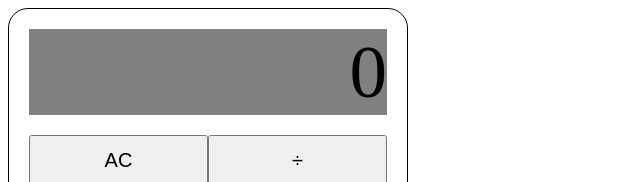
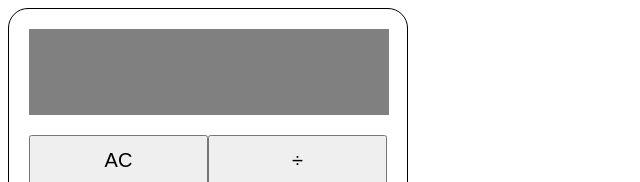
Before and after one commit to jbb-codes/jsCalculator, a plain HTML site: page index.html in a window 1280 px wide. Shown: the top 182 px of the page, 0-640 px from the left. Drawn offline with Linux system fonts and the light colour scheme.

Commit message:
fix: name and style adjustments

```diff
--- a/index.html
+++ b/index.html
@@ -12,7 +12,7 @@
 
 <body>
     <div class="calcContainer">
-        <div id="display">0</div>
+        <div id="display"></div>
         <div class="calcKeys">
             <div class="firstRow keyRow">
                 <button id="acButton" type="button">AC</button>
@@ -42,7 +42,7 @@
 
             <div class="fifthRow keyRow">
                 <button class="numberButton" id="zeroButton" type="button">0</button>
-                <button id="decimalButton" type="button">.</button>
+                <button class="numberButton" type="button">.</button>
                 <button id="equalsButton" type="button">=</button>
             </div>
         </div>
--- a/styles.css
+++ b/styles.css
@@ -10,7 +10,11 @@
     font-size: 75px;
     text-align: right;
     margin: 20px;
+    box-sizing: border-box;
+    padding-right: 10px;
     background-color: grey;
+    width: 360px;
+    height: 86px;
 }
 
 .calcKeys{
```
Also changed, not shown: 1 other file.
